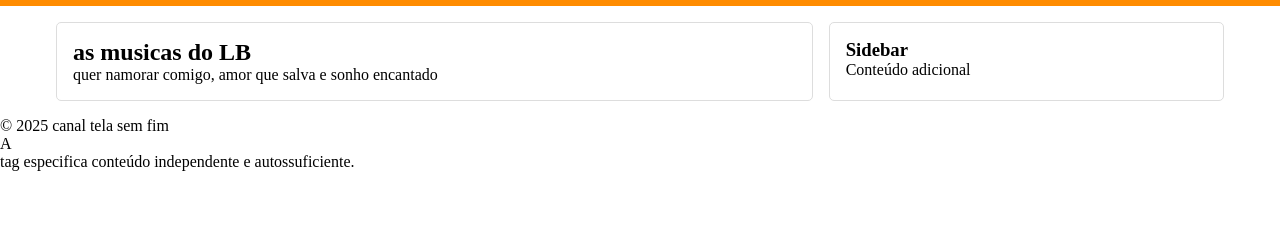
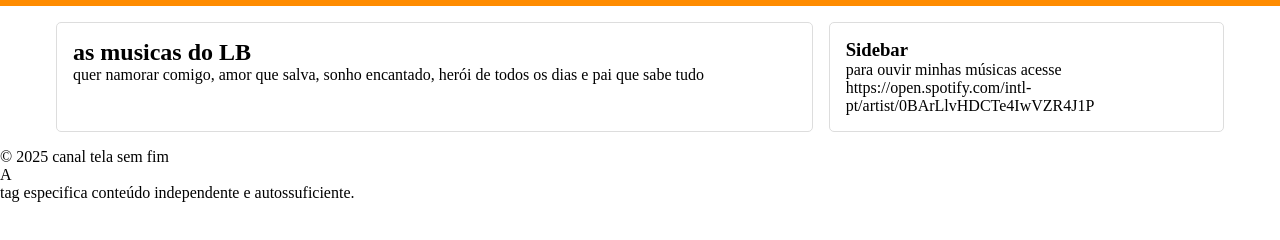
Before and after one commit to fellipeoliveira130509-web/fellipeoliveira130509-web, a plain HTML site: page minhasmusicas.html in a window 1280 px wide. Shown: the part 44-284 px from the top of the page. Drawn offline with Linux system fonts and the light colour scheme.

Commit message:
Update minhasmusicas.html

```diff
--- a/minhasmusicas.html
+++ b/minhasmusicas.html
@@ -21,12 +21,12 @@
     <main class="conteudo-principal">
         <article class="artigo">
             <h1>as musicas do LB</h1>
-            <p>quer namorar comigo, amor que salva e sonho encantado</p>
+            <p>quer namorar comigo, amor que salva, sonho encantado, herói de todos os dias e pai que sabe tudo</p>
         </article>
 
         <aside class="sidebar">
             <h3>Sidebar</h3>
-            <p>Conteúdo adicional</p>
+            <p>para ouvir minhas músicas acesse https://open.spotify.com/intl-pt/artist/0BArLlvHDCTe4IwVZR4J1P</p>
         </aside>
     </main>
 
@@ -36,4 +36,5 @@
 </body>
 </html>
 
+
 A <article>tag especifica conteúdo independente e autossuficiente.
```
